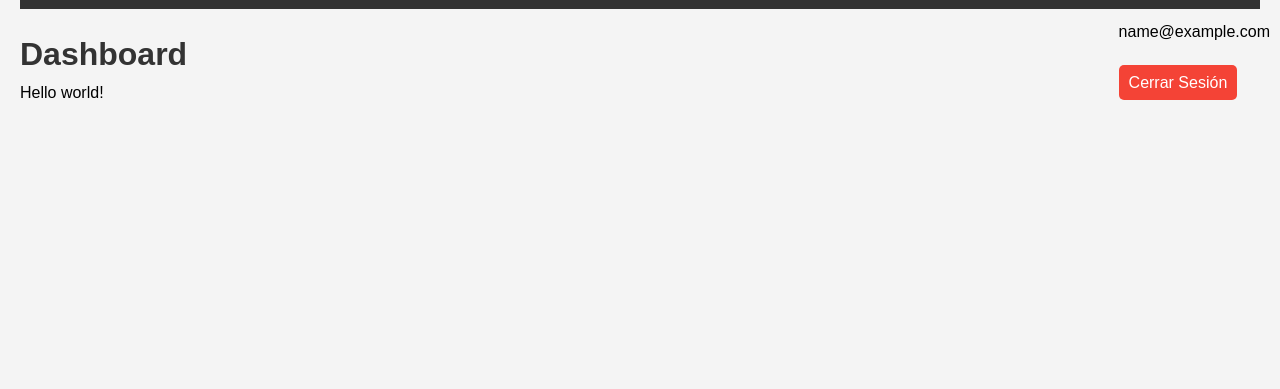
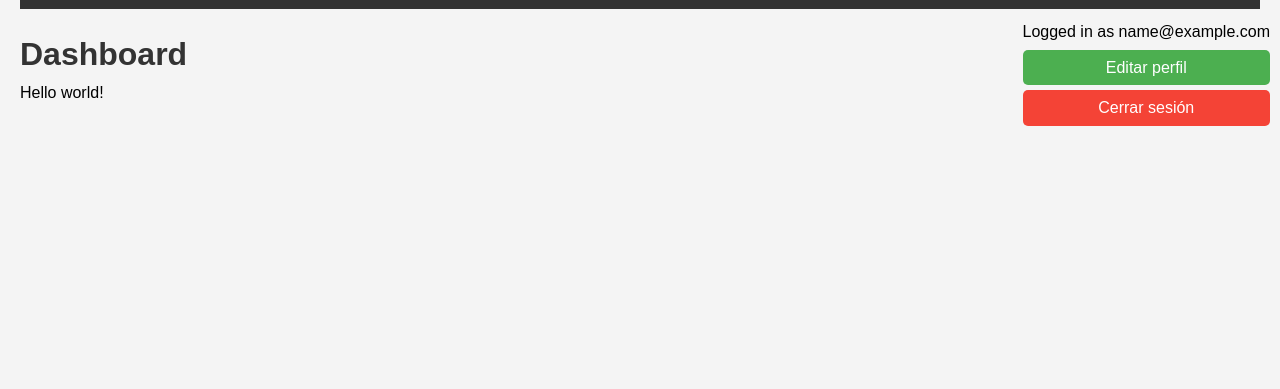
Before and after one commit to LarsK4nis/JustVlogging, a Flask app: page /dashboard in a window 1280 px wide. Shown: the part 31-420 px from the top of the page. Run offline with Flask 3, Linux system fonts and the light colour scheme; the visitor is signed in with stand-in values (Sample User, id 1).

Commit message:
Button Changes2

```diff
--- a/app/static/css/main.css
+++ b/app/static/css/main.css
@@ -149,34 +149,35 @@ a:hover {
 }
 .user-info {
     position: absolute;
-    top: 30px; /* Ajustado para desplazar el texto hacia abajo */
+    top: 50px; /* Aumenta este valor para desplazar la sección hacia abajo */
     right: 10px;
-    padding-top: 20px; /* Agrega un relleno adicional en la parte superior */
+    text-align: right;
+}
+
+.edit-profile-button,
+.logout-button {
+    display: block; /* Los botones se muestran uno debajo del otro */
+    padding: 5px 10px;
+    margin-top: 5px; /* Separación ligera entre los botones */
+    text-decoration: none;
+    border-radius: 5px;
+    text-align: center;
+}
+
+.edit-profile-button {
+    background-color: #4CAF50;
+    color: white;
+}
+
+.edit-profile-button:hover {
+    background-color: #388E3C;
 }
 
 .logout-button {
-    display: inline-block;
-    padding: 5px 10px;
     background-color: #f44336;
     color: white;
-    text-decoration: none;
-    border-radius: 5px;
-    margin-top: 20px; /* Ajustado según sea necesario */
 }
 
 .logout-button:hover {
     background-color: #d32f2f;
 }
-.error-messages {
-    background-color: #ffdddd;
-    border: 1px solid #ff0000;
-    color: #d8000c;
-    margin: 20px 0;
-    padding: 10px;
-    border-radius: 5px;
-    text-align: center;
-}
-
-.error-messages p {
-    margin: 5px 0;
-}
--- a/app/templates/dashboard.html
+++ b/app/templates/dashboard.html
@@ -2,16 +2,12 @@
 {% extends 'base.html' %}
 
 {% block content %}
+<div class="user-info">
+    <p>Logged in as {{ current_user.email }}</p>
+    <a href="{{ url_for('edit_profile') }}" class="edit-profile-button">Editar perfil</a>
+    <a href="{{ url_for('logout') }}" class="logout-button">Cerrar sesión</a>
+</div>
 <h1>Dashboard</h1>
 <p>Hello world!</p>
-
-<!-- Mostrar correo del usuario y botón de cerrar sesión -->
-<div class="user-info">
-    {% if current_user.is_authenticated %}
-        <p>{{ current_user.email }}</p>
-        <a href="{{ url_for('logout') }}" class="logout-button">Cerrar Sesión</a>
-    {% endif %}
-</div>
-
 <!-- Aquí irá el contenido dinámico en el futuro -->
 {% endblock %}
```
